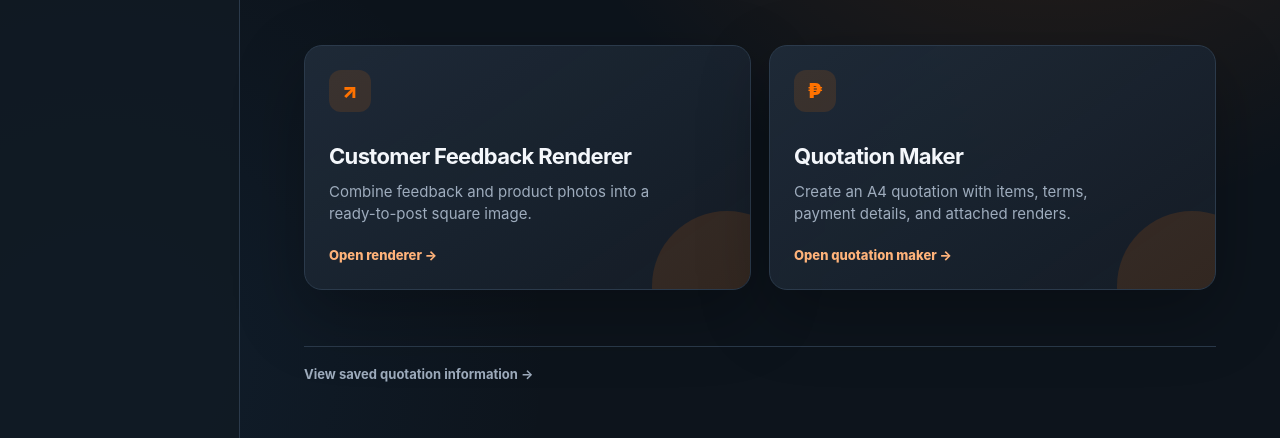
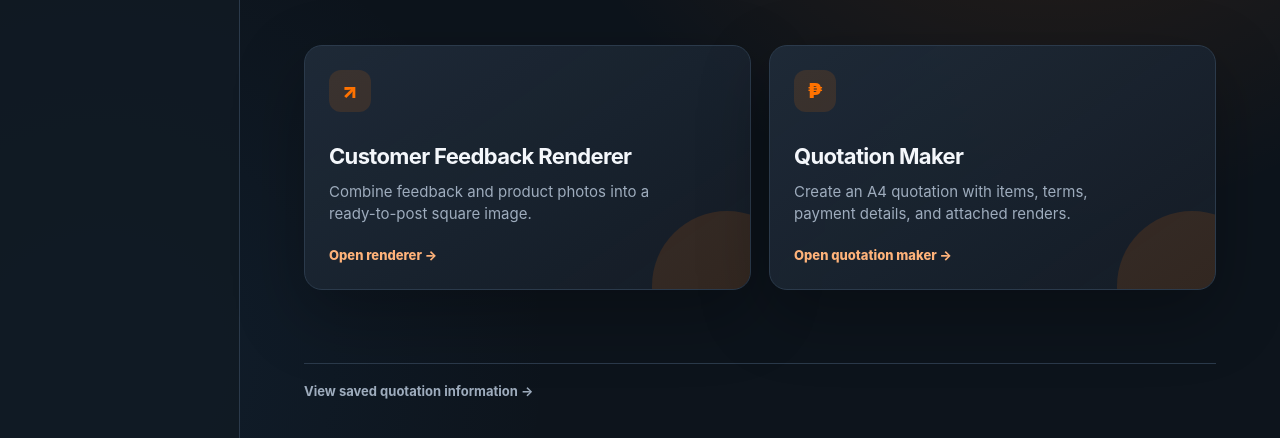
Before and after one commit to AdrianDesamero0825/pinoyproto3d-tools, a plain HTML site: page index.html in a window 1280 px wide. Shown: the part 322-760 px from the top of the page. Drawn offline with Linux system fonts and the light colour scheme.

Commit message:
Style home saved quotations footer
Co-authored-by: Copilot <223556219+Copilot@users.noreply.github.com>

```diff
--- a/index.html
+++ b/index.html
@@ -39,7 +39,7 @@
       color: var(--ink); text-decoration: none; line-height: 1.35; transition: .2s ease;
     }
     .tool-link:hover, .tool-link:focus-visible { border-color: rgba(255, 114, 0, .45); background: var(--orange-soft); outline: none; transform: translateX(2px); }
-    main { width: min(100%, 1180px); margin: 0 auto; padding: clamp(28px, 6vw, 78px) clamp(18px, 5vw, 64px); }
+    main { display:flex; width: min(100%, 1180px); min-height:100vh; flex-direction:column; margin:0 auto; padding:clamp(28px, 6vw, 78px) clamp(18px, 5vw, 64px); }
     .hero { max-width: 760px; }
     .eyebrow { color: var(--orange); font-size: 12px; font-weight: 800; letter-spacing: .16em; text-transform: uppercase; }
     h1 { margin: 10px 0 16px; font-size: clamp(38px, 7vw, 72px); line-height: .98; letter-spacing: -.06em; }
@@ -57,7 +57,7 @@
     .tool-card h2 { margin: 28px 0 8px; font-size: 22px; letter-spacing: -.03em; }
     .tool-card p { max-width: 350px; margin: 0; color: var(--muted); }
     .card-link { margin-top: 20px; color: #ffb37a; font-size: 13px; font-weight: 800; }
-    .footer-links { display:flex; flex-wrap:wrap; gap:0 24px; margin-top:56px; padding-top:18px; border-top:1px solid var(--line); }
+    .footer-links { display:flex; flex-wrap:wrap; gap:8px 24px; margin-top:auto; padding-top:18px; border-top:1px solid var(--line); }
     .footer-links a { color:var(--muted); font-size:13px; font-weight:700; text-decoration:none; }
     .footer-links a:hover, .footer-links a:focus-visible { color:var(--orange); text-decoration:underline; outline:none; }
     @media (max-width: 700px) {
```
